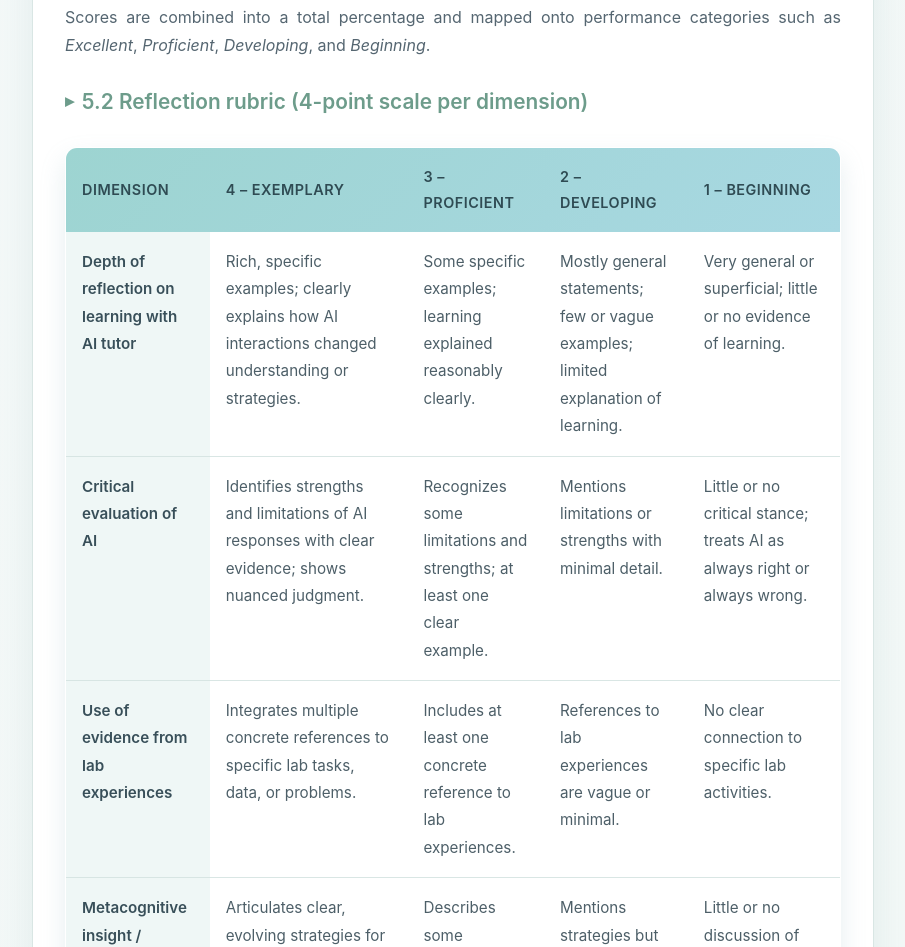
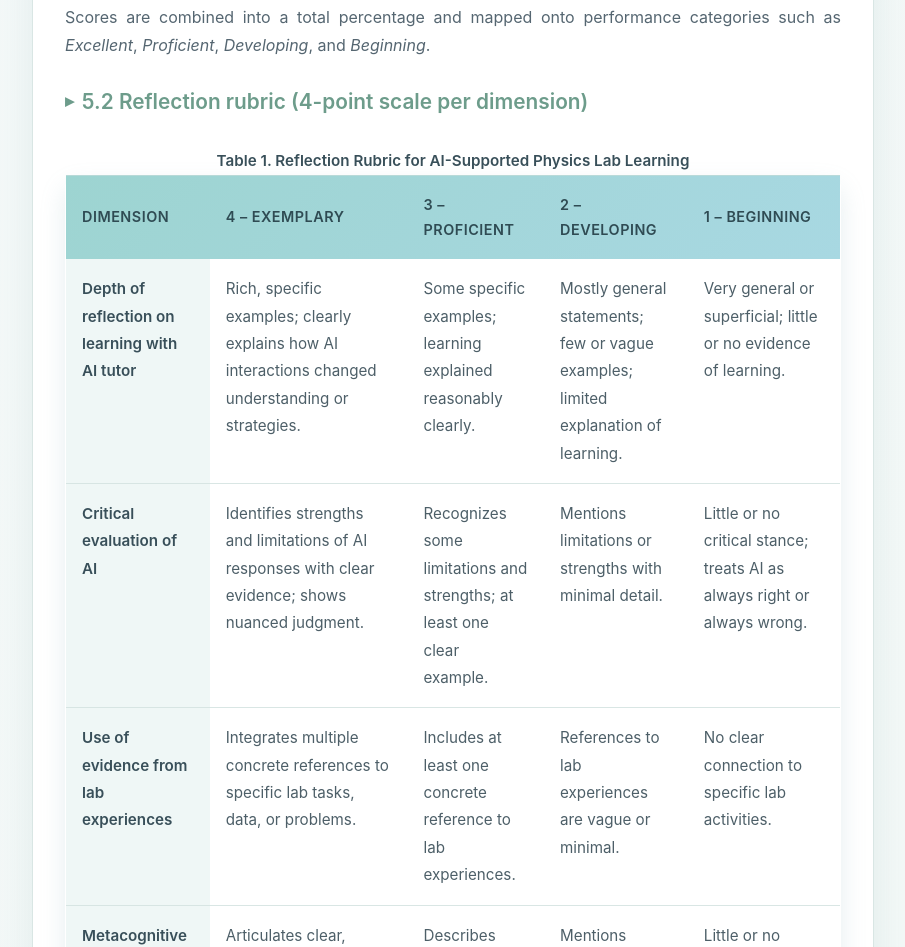
Before and after one commit to lanxinr/lanxinr.github.io, a plain HTML site: page index.html in a window 1280 px wide. Shown: the part 8178-9125 px from the top of the page, without its empty margins (318-1223 px from the left). Drawn offline with Linux system fonts and the light colour scheme.

Commit message:
Update index.html

```diff
--- a/index.html
+++ b/index.html
@@ -937,6 +937,7 @@
         <h3>5.2 Reflection rubric (4-point scale per dimension)</h3>
 
         <table>
+            <caption><strong>Table 1. Reflection Rubric for AI-Supported Physics Lab Learning</strong></caption>
             <thead>
                 <tr>
                     <th>Dimension</th>
```
